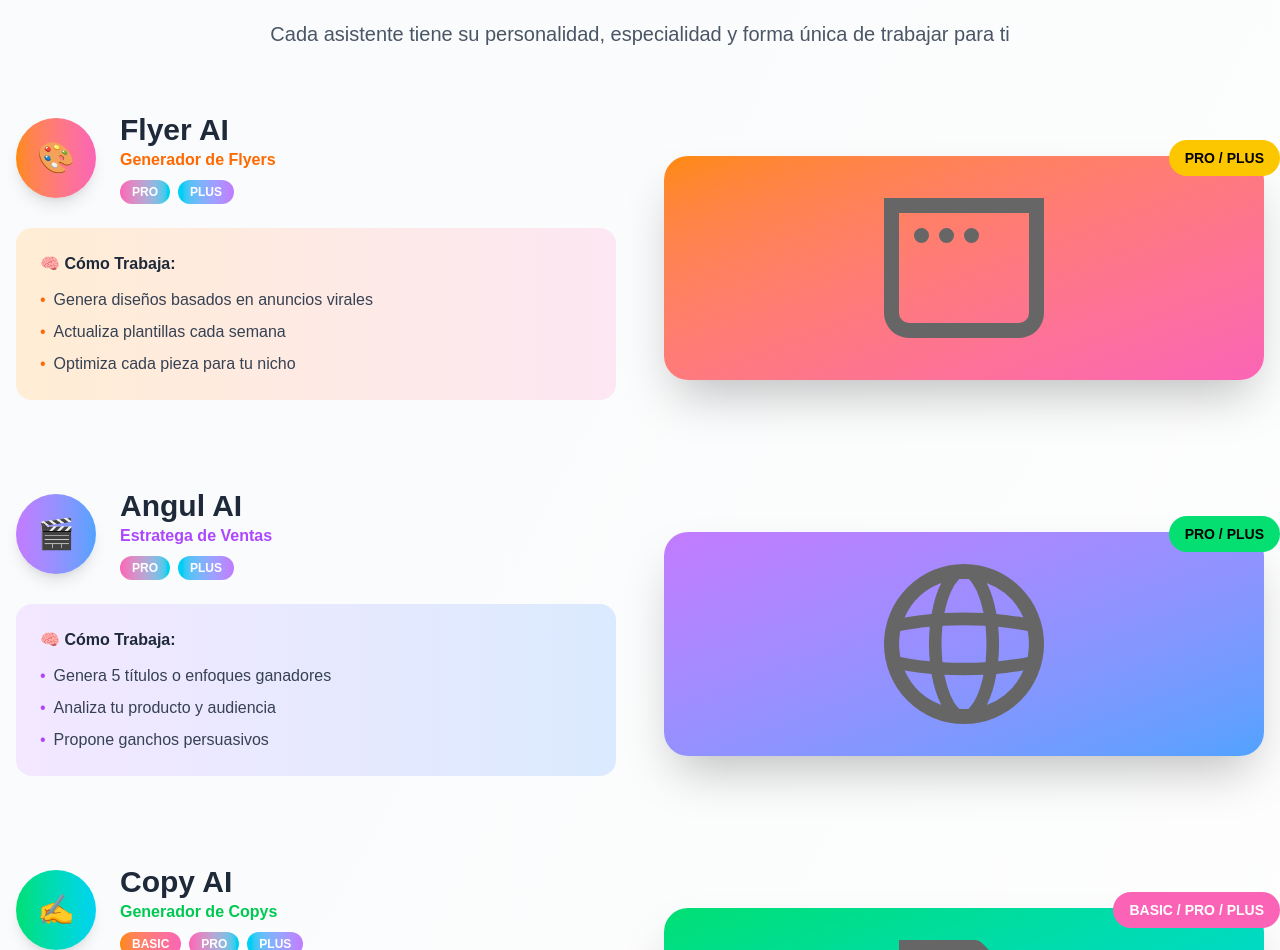
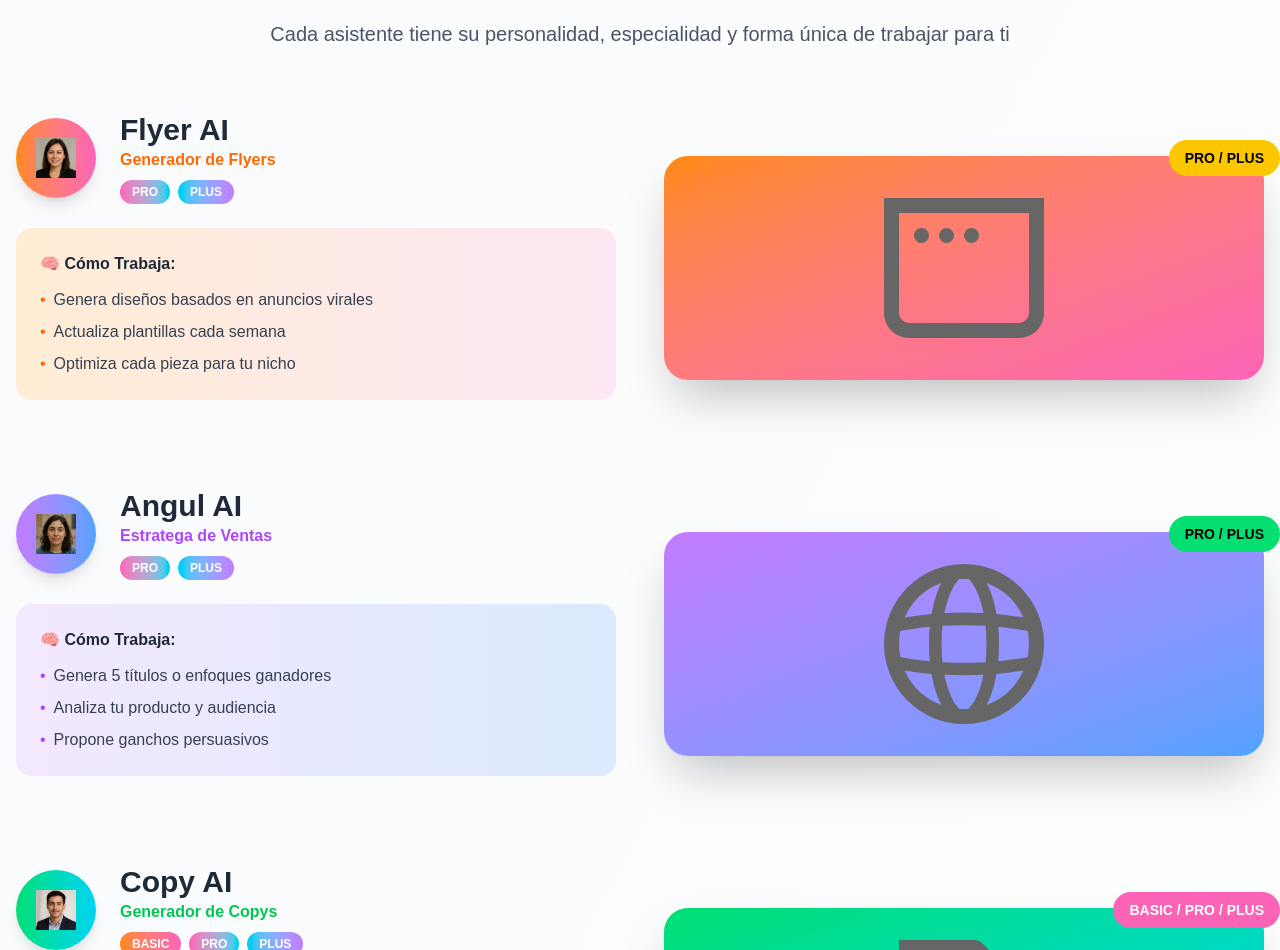
Before and after one commit to angelaFree/ventorai_page, a Next.js app: page / in a window 1280 px wide. Shown: the part 1902-2852 px from the top of the page. Built offline with nearby package versions, Linux system fonts and the light colour scheme; no server answers.

Commit message:
Refactor assistant cards to use images

```diff
--- a/components/subscriptions/AssistantCard.tsx
+++ b/components/subscriptions/AssistantCard.tsx
@@ -14,7 +14,7 @@ export interface Highlight {
 }
 
 export interface AssistantCardProps {
-  icon: ReactNode;
+  iconSrc: string; // path to the avatar image
   iconGradient: string; // from-orange-400 to-pink-400
   name: string;
   tagline: string;
@@ -25,11 +25,11 @@ export interface AssistantCardProps {
   features: string[];
   highlight?: Highlight;
   reverse?: boolean;
-  children: ReactNode; // graphic content
+  graphicSrc: string; // square image representing the assistant
 }
 
 export default function AssistantCard({
-  icon,
+  iconSrc,
   iconGradient,
   name,
   tagline,
@@ -40,7 +40,7 @@ export default function AssistantCard({
   features,
   highlight,
   reverse,
-  children,
+  graphicSrc,
 }: AssistantCardProps) {
   const textOrder = reverse ? "" : "order-2 lg:order-1";
   const graphicOrder = reverse ? "" : "order-1 lg:order-2";
@@ -49,9 +49,9 @@ export default function AssistantCard({
       <div className={textOrder}>
         <div className="flex items-center mb-6">
           <div
-            className={`w-20 h-20 bg-gradient-to-r ${iconGradient} rounded-full flex items-center justify-center text-3xl mr-6 shadow-lg`}
+            className={`w-20 h-20 bg-gradient-to-r ${iconGradient} rounded-full flex items-center justify-center mr-6 shadow-lg`}
           >
-            {icon}
+            <img src={iconSrc} alt={name} className="w-10 h-10 object-contain" />
           </div>
           <div>
             <h3 className="text-3xl font-black text-gray-800">{name}</h3>
@@ -87,7 +87,11 @@ export default function AssistantCard({
 
       <div className={graphicOrder}>
         <div className="relative">
-          {children}
+          <div
+            className={`bg-gradient-to-br ${iconGradient} rounded-3xl p-8 shadow-2xl flex justify-center`}
+          >
+            <img src={graphicSrc} alt={name} className="w-40 h-40 object-contain" />
+          </div>
           {highlight && (
             <div className={`absolute -top-4 -right-4 px-4 py-2 rounded-full text-sm font-bold ${highlight.classes}`}>
               {highlight.text}
--- a/components/subscriptions/AssistantsShowcase.tsx
+++ b/components/subscriptions/AssistantsShowcase.tsx
@@ -20,7 +20,7 @@ export default function AssistantsShowcase() {
           {showcaseItems.map((item) => (
             <AssistantCard
               key={item.id}
-              icon={item.icon}
+              iconSrc={item.iconSrc}
               iconGradient={item.iconGradient}
               name={item.name}
               tagline={item.tagline}
@@ -31,9 +31,8 @@ export default function AssistantsShowcase() {
               features={item.features}
               highlight={item.highlight}
               reverse={item.reverse}
-            >
-              {item.graphic}
-            </AssistantCard>
+              graphicSrc={item.graphicSrc}
+            />
           ))}
         </div>
 
--- a/components/subscriptions/PlansSection.tsx
+++ b/components/subscriptions/PlansSection.tsx
@@ -59,7 +59,9 @@ export default function PlansSection() {
                       key={assistant.name}
                       className="flex items-start space-x-3 p-3 rounded-lg bg-gray-50 hover:bg-gray-100 transition-colors duration-200"
                     >
-                      <div className="text-2xl">{assistant.icon}</div>
+                      <div className="w-6 h-6">
+                        <img src={assistant.iconSrc} alt={assistant.name} className="w-full h-full object-contain" />
+                      </div>
                       <div className="flex-1">
                         <h4 className="font-bold text-gray-800">{assistant.name}</h4>
                         <p className="text-sm text-gray-600 mb-2">{assistant.description}</p>
@@ -104,7 +106,9 @@ export default function PlansSection() {
                 className="bg-white rounded-2xl p-6 shadow-lg hover:shadow-xl transition-all duration-300"
               >
                 <div className="text-center mb-4">
-                  <div className="text-5xl mb-3">{assistant.icon}</div>
+                  <div className="w-12 h-12 mx-auto mb-3">
+                    <img src={assistant.iconSrc} alt={assistant.name} className="w-full h-full object-contain" />
+                  </div>
                   <h4 className="text-xl font-bold text-gray-800">{assistant.name}</h4>
                   <p className="text-gray-600 text-sm mt-2">{assistant.description}</p>
                 </div>
--- a/components/subscriptions/data.tsx
+++ b/components/subscriptions/data.tsx
@@ -1,8 +1,6 @@
-import { ReactNode } from "react";
-
 export interface Assistant {
   name: string;
-  icon: ReactNode;
+  iconSrc: string;
   description: string;
   features: string[];
 }
@@ -17,7 +15,7 @@ export interface Plan {
 export const assistantsData: Record<string, Assistant> = {
   flyerAI: {
     name: "Flyer AI",
-    icon: <span>🎨</span>,
+    iconSrc: "/avatar_maria.png",
     description: "Asistente Generador de Flyers",
     features: [
       "Genera flyers listos para vender",
@@ -27,7 +25,7 @@ export const assistantsData: Record<string, Assistant> = {
   },
   angulAI: {
     name: "Angul AI",
-    icon: <span>🎯</span>,
+    iconSrc: "/avatar_ana.png",
     description: "Asistente de Ángulos de Venta",
     features: [
       "Analiza tu producto o servicio",
@@ -37,7 +35,7 @@ export const assistantsData: Record<string, Assistant> = {
   },
   copyAI: {
     name: "Copy AI",
-    icon: <span>✍️</span>,
+    iconSrc: "/avatar_carlos.png",
     description: "Asistente Generador de Copys",
     features: [
       "Redacta copys listos para publicar",
@@ -47,7 +45,7 @@ export const assistantsData: Record<string, Assistant> = {
   },
   faceAI: {
     name: "Face AI",
-    icon: <span>📊</span>,
+    iconSrc: "/avatar_ana.png",
     description: "Asistente de Facebook Ads",
     features: [
       "Analiza conjuntos de anuncios",
--- a/components/subscriptions/showcaseData.tsx
+++ b/components/subscriptions/showcaseData.tsx
@@ -1,9 +1,8 @@
-import { ReactNode } from "react";
 import { Badge, Highlight } from "./AssistantCard";
 
 export interface ShowcaseItem {
   id: string;
-  icon: ReactNode;
+  iconSrc: string;
   iconGradient: string;
   name: string;
   tagline: string;
@@ -14,13 +13,13 @@ export interface ShowcaseItem {
   features: string[];
   highlight?: Highlight;
   reverse?: boolean;
-  graphic: ReactNode;
+  graphicSrc: string;
 }
 
 export const showcaseItems: ShowcaseItem[] = [
   {
     id: "flyer",
-    icon: <span>🎨</span>,
+    iconSrc: "/avatar_maria.png",
     iconGradient: "from-orange-400 to-pink-400",
     name: "Flyer AI",
     tagline: "Generador de Flyers",
@@ -37,15 +36,11 @@ export const showcaseItems: ShowcaseItem[] = [
       "Optimiza cada pieza para tu nicho",
     ],
     highlight: { text: "PRO / PLUS", classes: "bg-yellow-400 text-black" },
-    graphic: (
-      <div className="bg-gradient-to-br from-orange-400 to-pink-400 rounded-3xl p-8 shadow-2xl flex justify-center">
-        <img src="/window.svg" alt="Flyer AI" className="w-40 h-40 object-contain" />
-      </div>
-    ),
+    graphicSrc: "/window.svg",
   },
   {
     id: "angul",
-    icon: <span>🎬</span>,
+    iconSrc: "/avatar_ana.png",
     iconGradient: "from-purple-400 to-blue-400",
     name: "Angul AI",
     tagline: "Estratega de Ventas",
@@ -63,15 +58,11 @@ export const showcaseItems: ShowcaseItem[] = [
     ],
     highlight: { text: "PRO / PLUS", classes: "bg-green-400 text-black" },
     reverse: true,
-    graphic: (
-      <div className="bg-gradient-to-br from-purple-400 to-blue-400 rounded-3xl p-8 shadow-2xl flex justify-center">
-        <img src="/globe.svg" alt="Angul AI" className="w-40 h-40 object-contain" />
-      </div>
-    ),
+    graphicSrc: "/globe.svg",
   },
   {
     id: "copy",
-    icon: <span>✍️</span>,
+    iconSrc: "/avatar_carlos.png",
     iconGradient: "from-green-400 to-cyan-400",
     name: "Copy AI",
     tagline: "Generador de Copys",
@@ -89,15 +80,11 @@ export const showcaseItems: ShowcaseItem[] = [
       "Adapta el tono a cada red social",
     ],
     highlight: { text: "BASIC / PRO / PLUS", classes: "bg-pink-400 text-white" },
-    graphic: (
-      <div className="bg-gradient-to-br from-green-400 to-cyan-400 rounded-3xl p-8 shadow-2xl flex justify-center">
-        <img src="/file.svg" alt="Copy AI" className="w-40 h-40 object-contain" />
-      </div>
-    ),
+    graphicSrc: "/file.svg",
   },
   {
     id: "face",
-    icon: <span>📊</span>,
+    iconSrc: "/avatar_ana.png",
     iconGradient: "from-red-400 to-orange-400",
     name: "Face AI",
     tagline: "Analizador de Face Ads",
@@ -112,15 +99,11 @@ export const showcaseItems: ShowcaseItem[] = [
     ],
     highlight: { text: "PLUS", classes: "bg-green-400 text-black" },
     reverse: true,
-    graphic: (
-      <div className="bg-gradient-to-br from-red-400 to-orange-400 rounded-3xl p-8 shadow-2xl flex justify-center">
-        <img src="/next.svg" alt="Face AI" className="w-40 h-40 object-contain" />
-      </div>
-    ),
+    graphicSrc: "/next.svg",
   },
   {
     id: "email",
-    icon: <span>📧</span>,
+    iconSrc: "/avatar_maria.png",
     iconGradient: "from-indigo-400 to-purple-400",
     name: "Email AI",
     tagline: "Maestro del Email Marketing",
@@ -134,10 +117,6 @@ export const showcaseItems: ShowcaseItem[] = [
       "Optimiza timing y frecuencia de envíos",
     ],
     highlight: { text: "PLUS", classes: "bg-cyan-400 text-black" },
-    graphic: (
-      <div className="bg-gradient-to-br from-indigo-400 to-purple-400 rounded-3xl p-8 shadow-2xl flex justify-center">
-        <img src="/vercel.svg" alt="Email AI" className="w-40 h-40 object-contain" />
-      </div>
-    ),
+    graphicSrc: "/vercel.svg",
   },
 ];
```
